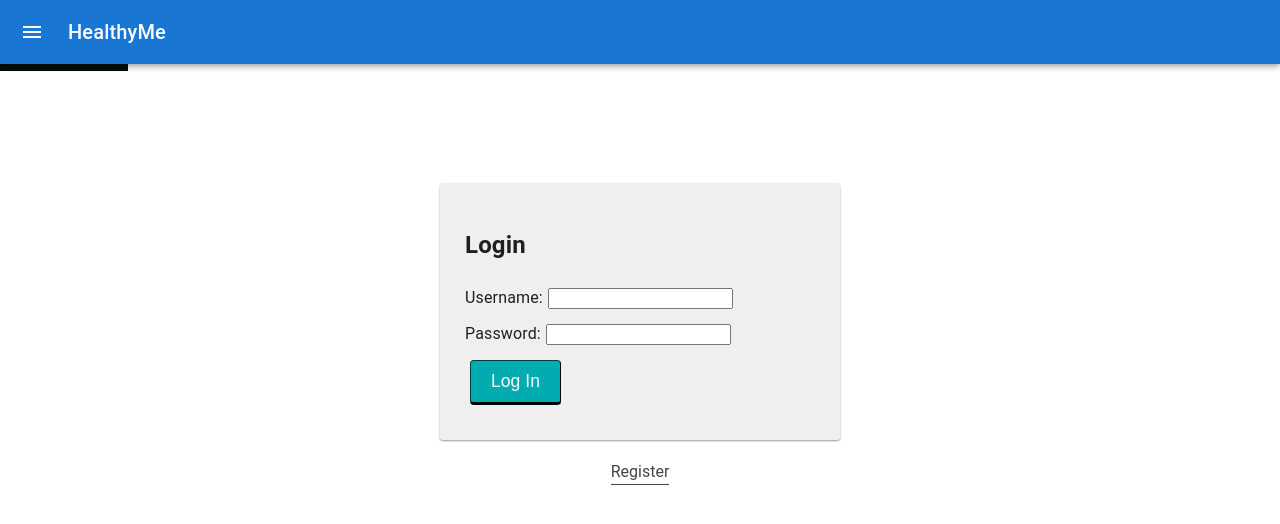
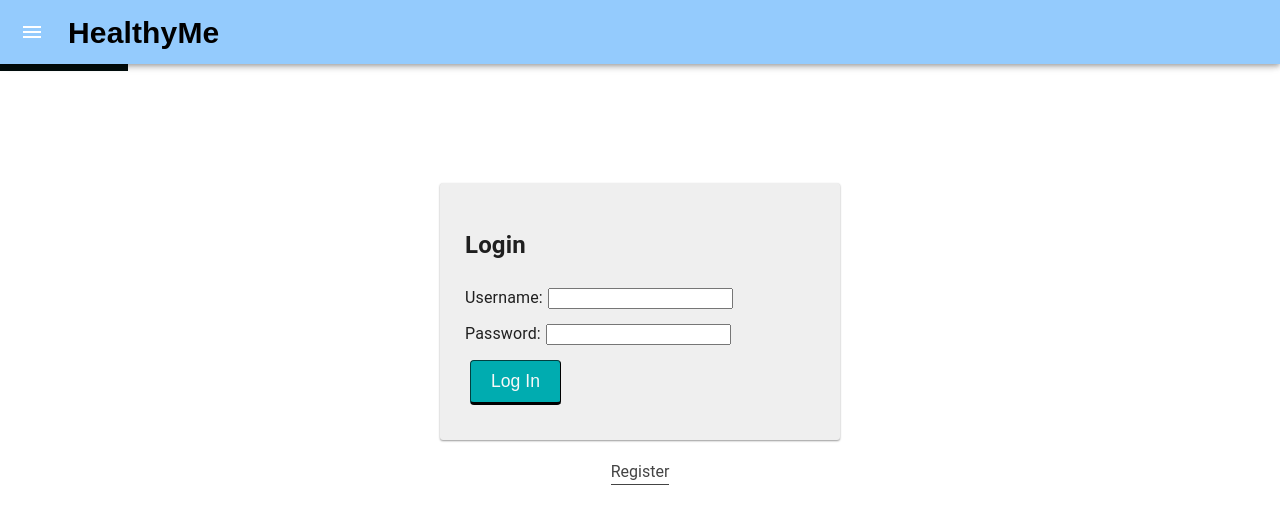
Before and after one commit to stevengangl/Steven-Solo-Project, a React (Create React App) app: page /#/simulator in a window 1280 px wide. Before the commit this address led to /#/profile. Shown: the top 524 px of the page. Built offline with nearby package versions, Linux system fonts and the light colour scheme; no server answers.

Commit message:
changed color of buttons on home page

```diff
--- a/src/components/App/App.css
+++ b/src/components/App/App.css
@@ -110,3 +110,10 @@ input {
   margin: 5px;
   margin-bottom: 10px;
 }
+
+/* --------------------------------------------------------------------------------
+Card Colors
+-------------------------------------------------------------------------------- */
+.blue{
+  background-color:  '#94cbfd';
+}
--- a/src/components/Nav/Nav.css
+++ b/src/components/Nav/Nav.css
@@ -39,3 +39,7 @@
 .navLink:hover {
   background-color: #449a47;
 }
+
+.MuiDrawer-paper {
+  background-color: white;
+}
--- a/src/components/Nav/Nav.jsx
+++ b/src/components/Nav/Nav.jsx
@@ -15,6 +15,7 @@ import IconButton from '@mui/material/IconButton';
 import MenuIcon from '@mui/icons-material/Menu';
 import ChevronLeftIcon from '@mui/icons-material/ChevronLeft';
 import ChevronRightIcon from '@mui/icons-material/ChevronRight';
+import { colors } from '@mui/material';
 
 
 
@@ -27,10 +28,12 @@ function Nav() {
   const Main = styled('main', { shouldForwardProp: (prop) => prop !== 'open' })(
     ({ theme, open }) => ({
       flexGrow: 1,
+
       padding: theme.spacing(3),
       transition: theme.transitions.create('margin', {
         easing: theme.transitions.easing.sharp,
         duration: theme.transitions.duration.leavingScreen,
+
       }),
       marginLeft: `-${drawerWidth}px`,
       ...(open && {
@@ -39,6 +42,7 @@ function Nav() {
           duration: theme.transitions.duration.enteringScreen,
         }),
         marginLeft: 0,
+
       }),
     }),
   );
@@ -64,6 +68,7 @@ function Nav() {
     display: 'flex',
     alignItems: 'center',
     padding: theme.spacing(0, 1),
+
     // necessary for content to be below app bar
     ...theme.mixins.toolbar,
     justifyContent: 'flex-end',
@@ -100,9 +105,9 @@ function Nav() {
           </Link>
         )}
 
-        <Box sx={{ display: 'flex' }}>
+        <Box sx={{ display: 'flex', }}>
           <CssBaseline />
-          <AppBar position="fixed" open={open}>
+          <AppBar position="fixed" open={open} sx={{ backgroundColor: '#94cbfd'}}>
             <Toolbar>
               <IconButton
                 color="inherit"
@@ -113,8 +118,13 @@ function Nav() {
               >
                 <MenuIcon />
               </IconButton>
-              <Typography variant="h6" noWrap component="div">
-                HealthyMe          </Typography>
+              <Link id='home' className="" to="/home">
+                <Typography variant="" noWrap component="div" sx={{ color: 'black', fontSize:'30px', fontWeight: 'bold', fontFamily: 'sans-serif' }}>
+                  HealthyMe
+                </Typography>
+              </Link>
+
+
             </Toolbar>
           </AppBar>
           <Drawer
--- a/src/components/UserPage/UserPage.jsx
+++ b/src/components/UserPage/UserPage.jsx
@@ -27,9 +27,9 @@ function handleSimulator(){
   return (
 
     <div className="container">
-<Card sx={{display: 'flex', alignItems: 'center', justifyContent: 'center', maxWidth:350, maxHeight: 350, borderRadius: '5%', backgroundColor: 'green'}}>
+<Card  sx={{display: 'flex', alignItems: 'center', justifyContent: 'center', maxWidth:350, maxHeight: 350, borderRadius: '5%'}}>
         <CardActionArea onClick={handleProfile}>
-          <div style={{ backgroundColor: 'lightgreen', padding: '10px', display: 'flex', alignItems: 'center', justifyContent: 'center', flexDirection: 'column' }}>
+          <div  style={{ backgroundColor: '#94cbfd', padding: '10px', display: 'flex', alignItems: 'center', justifyContent: 'center', flexDirection: 'column' }}>
             <CardMedia
               component="img"
               image='https://cdn.dribbble.com/users/3293/screenshots/2591498/screen_shot_2016-03-15_at_12.51.52_pm.png'
@@ -49,7 +49,7 @@ function handleSimulator(){
 
       <Card sx={{ maxWidth:350, maxHeight: 350, borderRadius: '5%', backgroundColor: 'green'}}>
         <CardActionArea onClick={handleClick}>
-          <div style={{ backgroundColor: 'lightblue', padding: '10px' , display: 'flex', alignItems: 'center', justifyContent: 'center', flexDirection: 'column'}}>
+          <div style={{ backgroundColor: '#c6d5fa', padding: '10px' , display: 'flex', alignItems: 'center', justifyContent: 'center', flexDirection: 'column'}}>
             <CardMedia
               component="img"
               image='https://www.collinsdictionary.com/images/full/calculator_160993982.jpg'
@@ -67,9 +67,9 @@ function handleSimulator(){
 
       <br></br>
 
-      <Card sx={{ maxWidth:350, maxHeight: 350, borderRadius: '5%', backgroundColor: 'green', }}>
+      <Card sx={{ maxWidth:350, maxHeight: 350, borderRadius: '5%' }}>
         <CardActionArea onClick={handleSimulator}>
-          <div style={{ backgroundColor: 'pink', padding: '10px' , display: 'flex', alignItems: 'center', justifyContent: 'center', flexDirection: 'column'}}>
+          <div style={{ backgroundColor: '#94cbfd', padding: '10px' , display: 'flex', alignItems: 'center', justifyContent: 'center', flexDirection: 'column'}}>
             <CardMedia
               component="img"
               image={cap}
```
